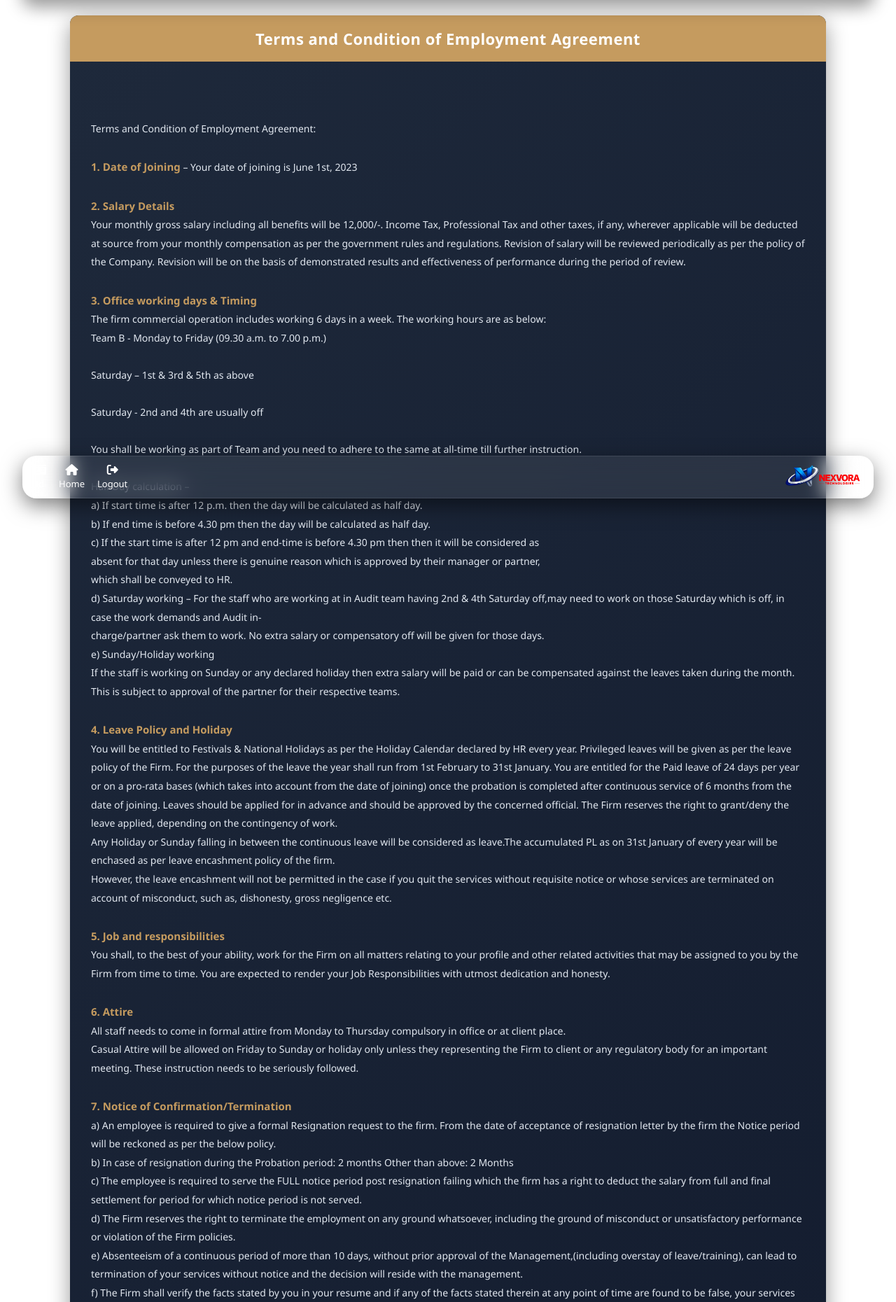
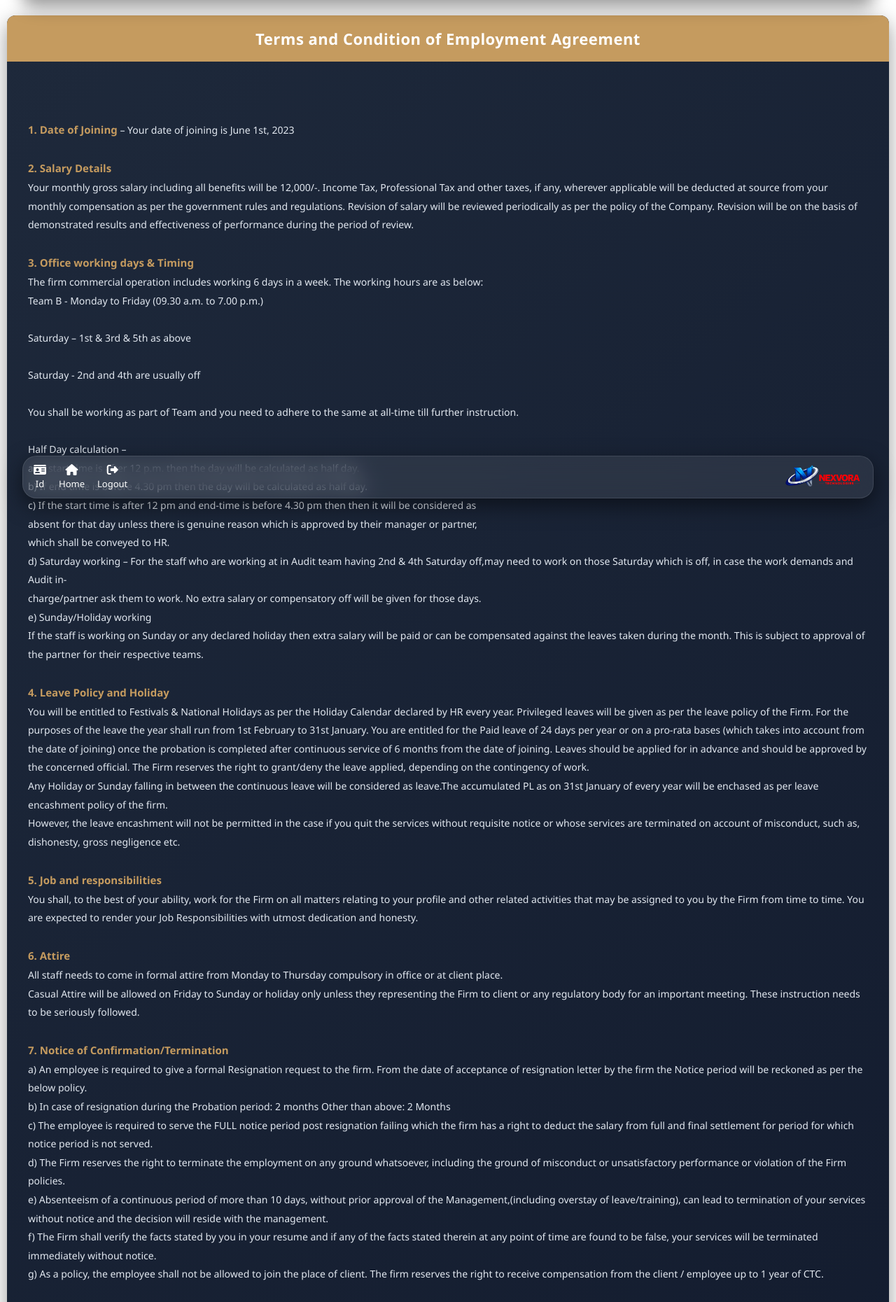
Before and after one commit to kunalv7/Employee-Work-Track-System, a Django app: page /corporate_guidelines/ in a window 1280 px wide. Shown: the part 78-1938 px from the top of the page at 70% size. Run offline with Django 5.2, Linux system fonts and the light colour scheme; a user stored in the database is signed in.

Commit message:
corporate-guidelines added

```diff
--- a/Office-spne system/Employee_attendance_system/authentication/templates/authentication/corporate_guidelines.html
+++ b/Office-spne system/Employee_attendance_system/authentication/templates/authentication/corporate_guidelines.html
@@ -5,11 +5,6 @@
 {% block head %}
 <style>
 
-/* PAGE */
-.container{
-    max-width:1100px;
-    margin:auto;
-}
 
 /* CARD */
 .guidelines{
@@ -90,8 +85,6 @@
 
             <div class="scroll-box">
                 <div class="guidelines-content">
-
-                Terms and Condition of Employment Agreement:
 
                 <span class="section-title">1. Date of Joining</span> – Your date of joining is June 1st, 2023
 
```
